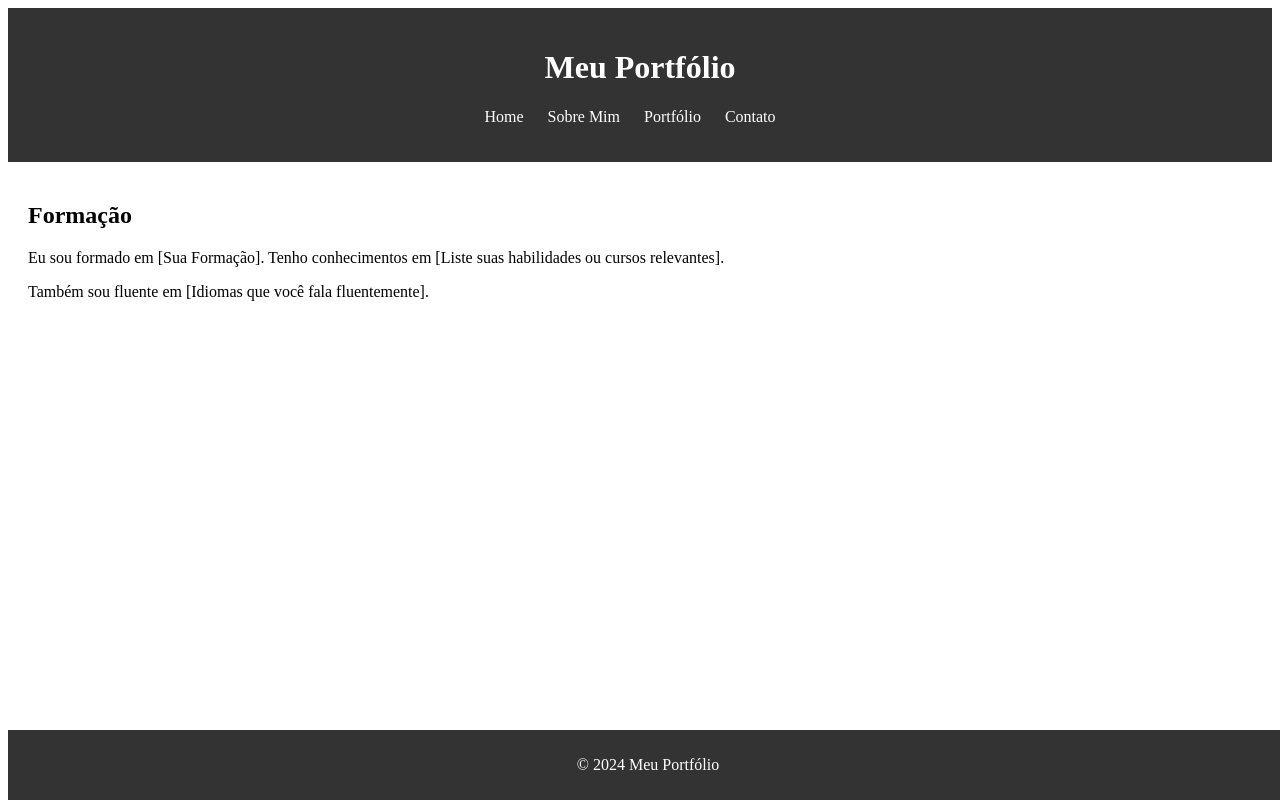
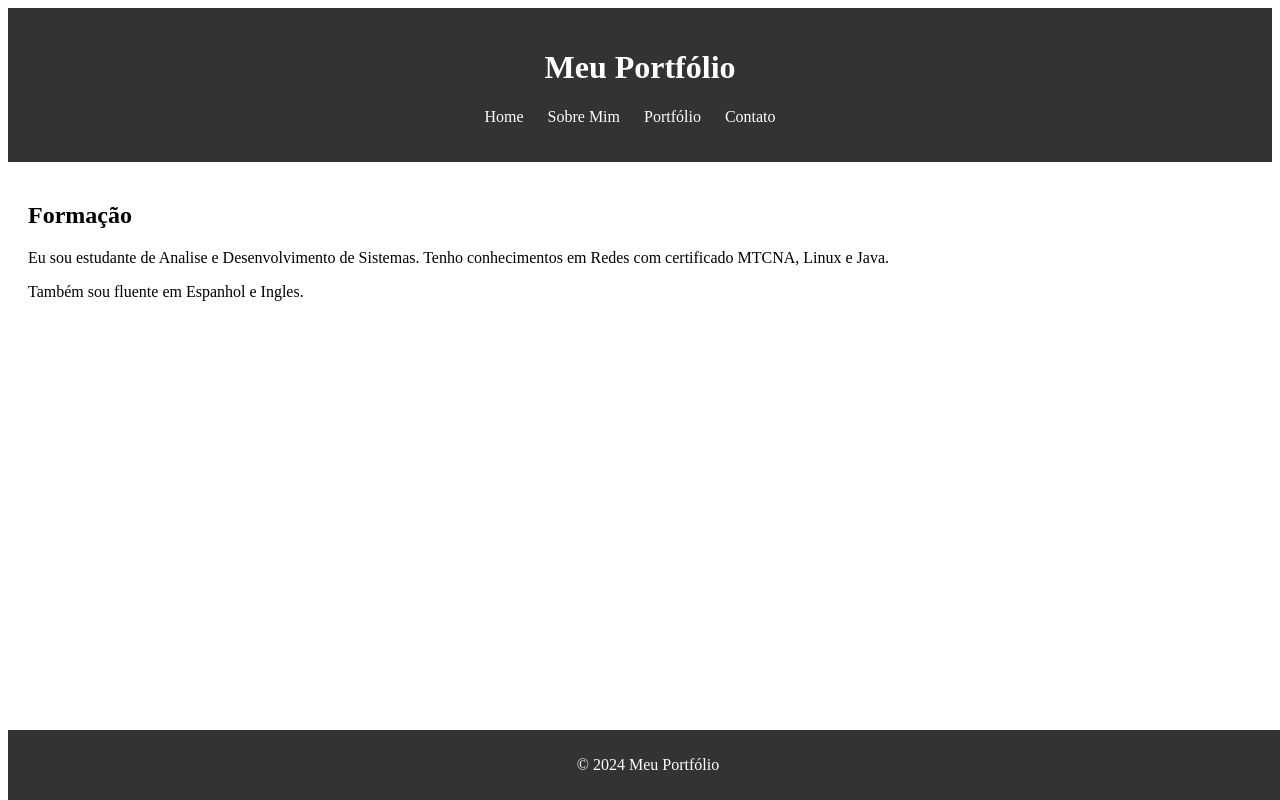
Before and after one commit to RodineiRolim/Trabalho---Uninter, a plain HTML site: page formacao.html in a window 1280 px wide. Drawn offline with Linux system fonts and the light colour scheme.

Commit message:
Update formacao.html

```diff
--- a/formacao.html
+++ b/formacao.html
@@ -21,8 +21,8 @@
 
     <main>
         <h2>Formação</h2>
-        <p>Eu sou formado em [Sua Formação]. Tenho conhecimentos em [Liste suas habilidades ou cursos relevantes].</p>
-        <p>Também sou fluente em [Idiomas que você fala fluentemente].</p>
+        <p>Eu sou estudante de Analise e Desenvolvimento de Sistemas. Tenho conhecimentos em Redes com certificado MTCNA, Linux e Java.</p>
+        <p>Também sou fluente em Espanhol e Ingles.</p>
     </main>
 
     <footer>
```
